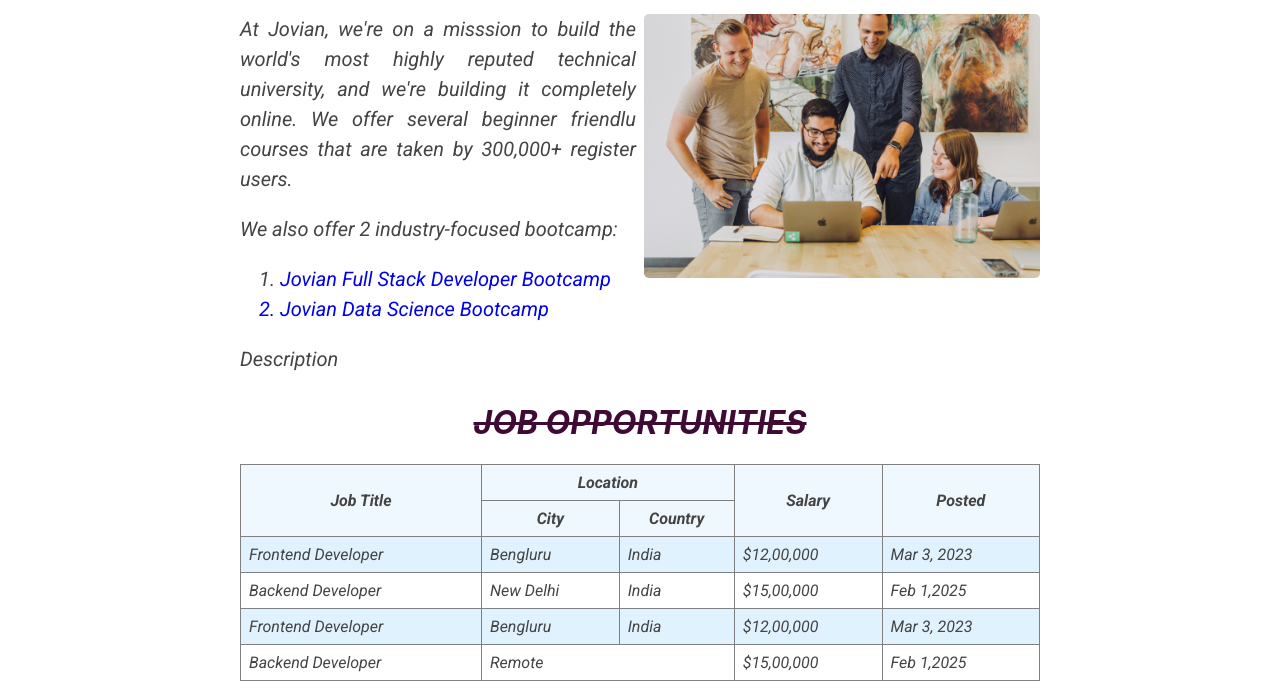
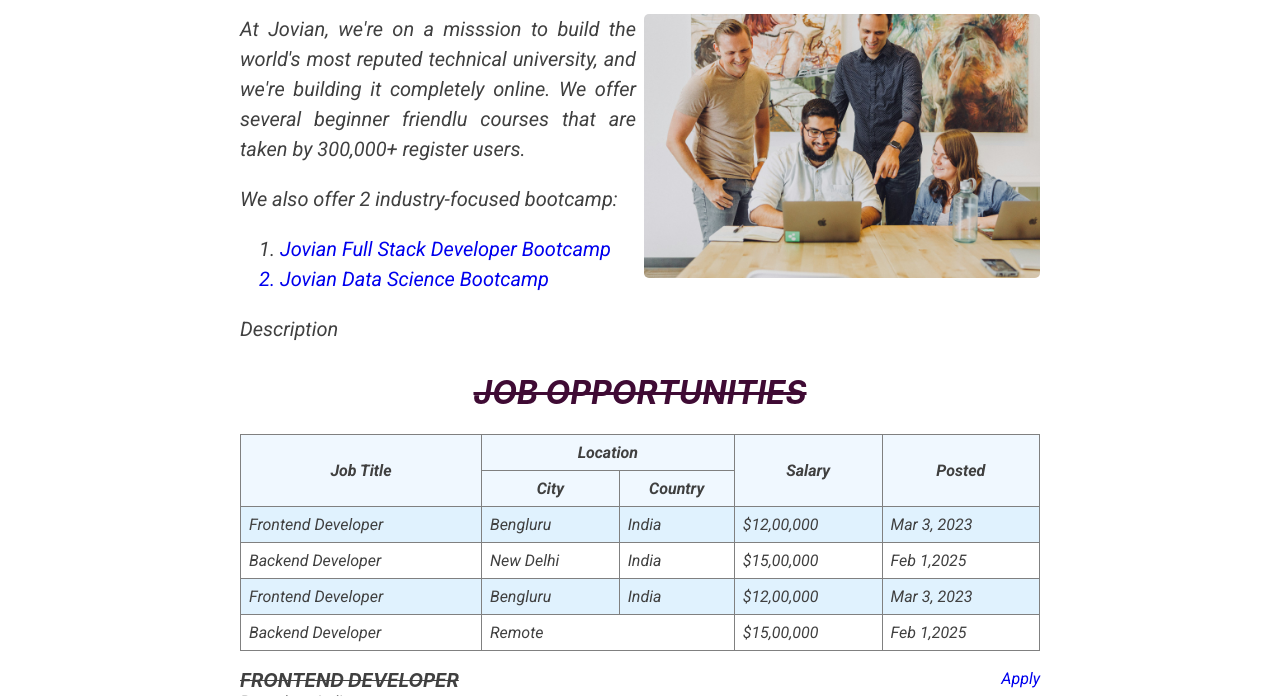
Before and after one commit to SnehalG148/snehal-careers-site-live, a plain HTML site: page src/index.html in a window 1280 px wide. Shown: the part 404-1100 px from the top of the page. Drawn offline with Linux system fonts and the light colour scheme.

Commit message:
updated index and styles

```diff
--- a/src/index.html
+++ b/src/index.html
@@ -22,11 +22,11 @@
             <img id="logo" alt="wai logo" src="https://media.glassdoor.com/sqll/575286/waiin-squarelogo-1549374253031.png" height="64">
         </div>
         <img id="banner" src="banner.jpg" alt="Banner" height=" 240">
-            <h1>Welcome to  Jovian</h1>
+            <h1>About Jovian</h1>
             <div id="about">
                 <div id="description">
                     <p style="margin-top:0;">
-                        At Jovian, we're on a misssion to build the world's most highly reputed technical university, and we're building it completely online. We offer several beginner friendlu courses that are taken by 300,000+ register users.
+                        At Jovian, we're on a misssion to build the world's most reputed technical university, and we're building it completely online. We offer several beginner friendlu courses that are taken by 300,000+ register users.
                     </p>
                     <p>We also offer 2 industry-focused bootcamp:
                         <ol>
--- a/src/styles.css
+++ b/src/styles.css
@@ -4,7 +4,7 @@
     font-family:'Roboto',sans-serif;
     text-align: justify;
     font-style: italic;
-    color:#444444;
+    color:#404040;
 }
   h1, h3, h4, h5, h6{
     font-family: 'Inter',sans-serif;
```
